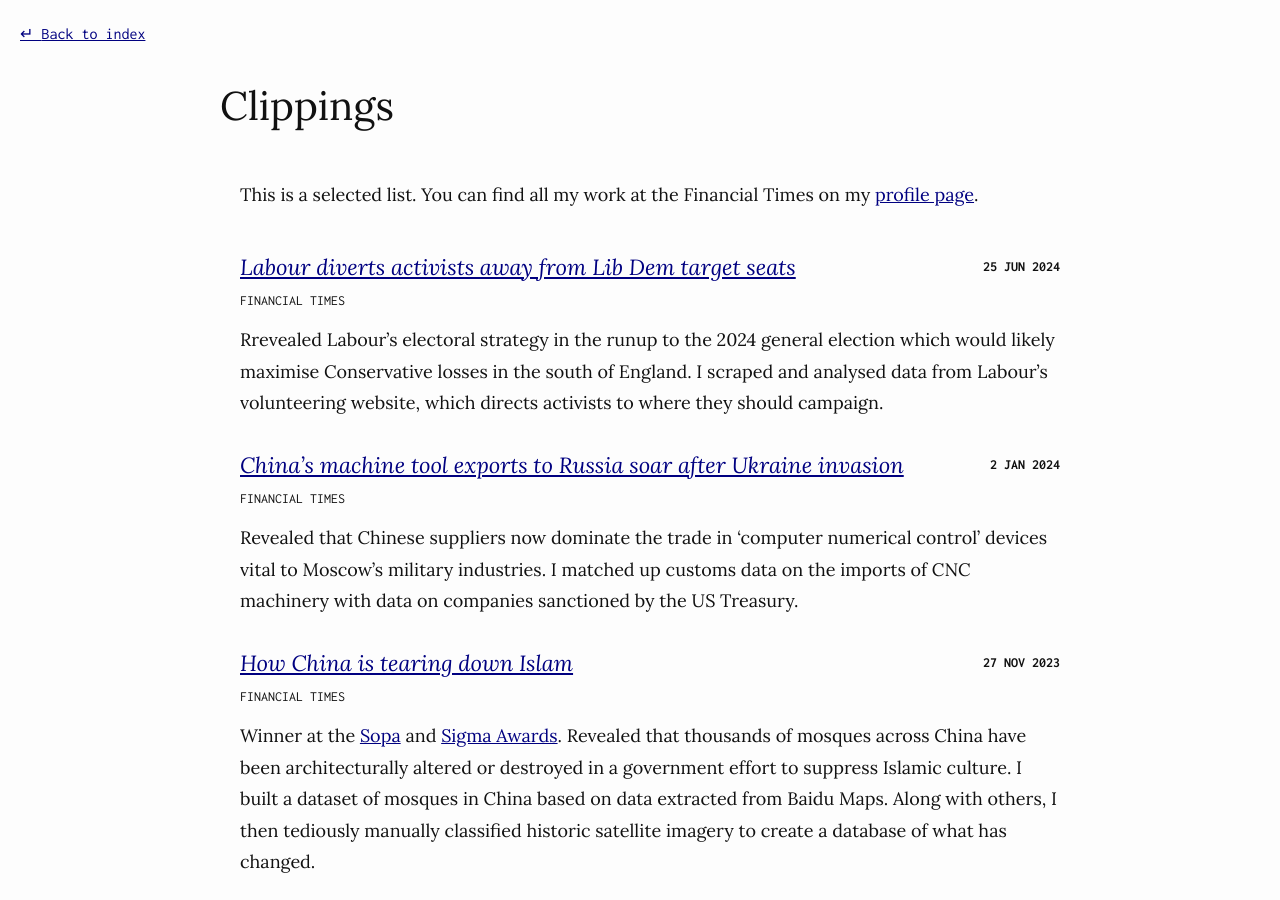
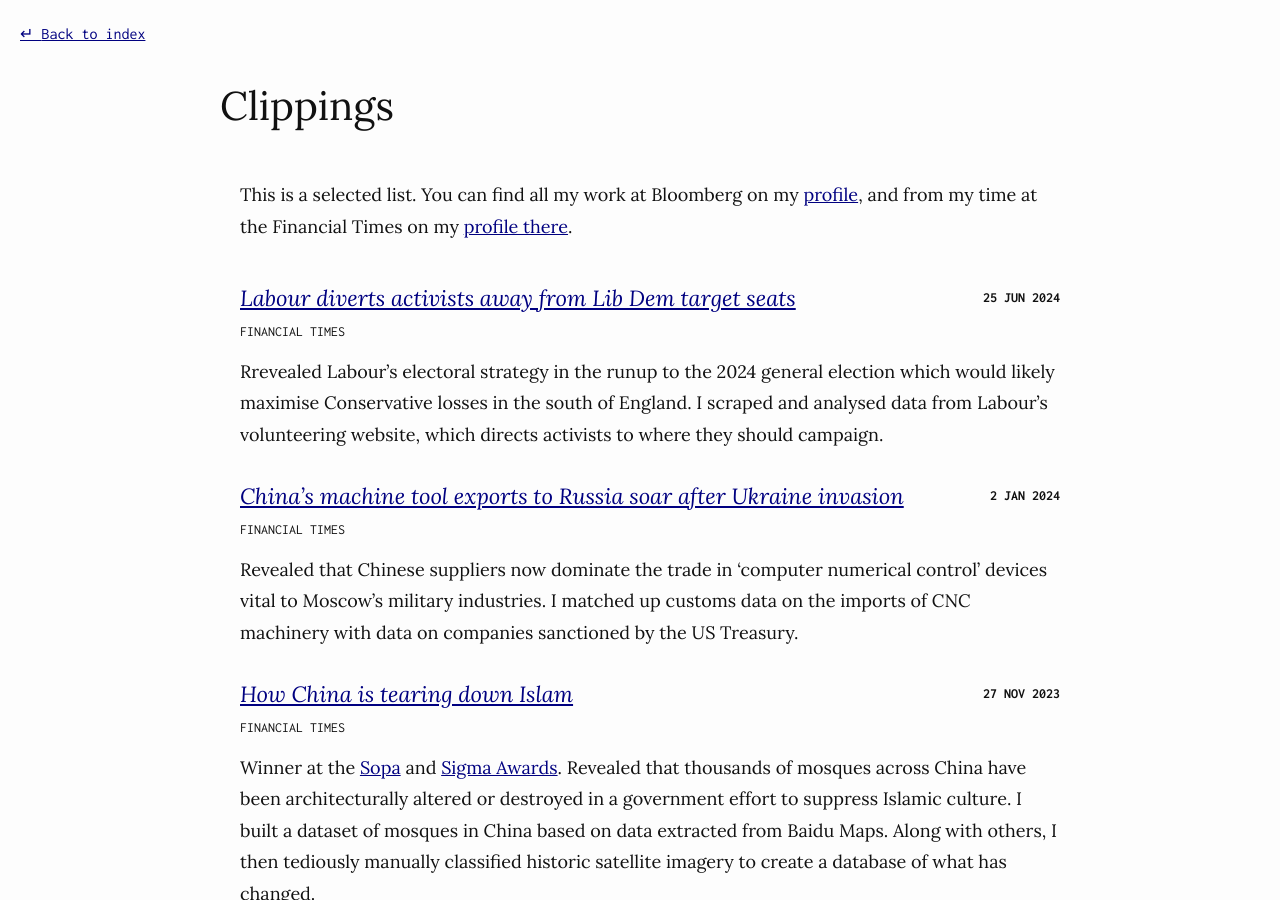
Before and after one commit to maxharlow/maxharlow.github.io, a Jekyll site: the page built from clippings.md, in a window 1280 px wide and 900 px high. Built offline with Jekyll 4.4.1, drawn with Linux system fonts in a browser that asks for light colours.

Commit message:
Add profile link

```diff
--- a/clippings.md
+++ b/clippings.md
@@ -2,4 +2,4 @@
 title: Clippings
 layout: clippings
 ---
-This is a selected list. You can find all my work at the Financial Times on my [profile page](https://ft.com/max-harlow).
+This is a selected list. You can find all my work at Bloomberg on my [profile](https://www.bloomberg.com/authors/AW9o0aU9PUE/max-harlow), and from my time at the Financial Times on my [profile there](https://ft.com/max-harlow).
```
